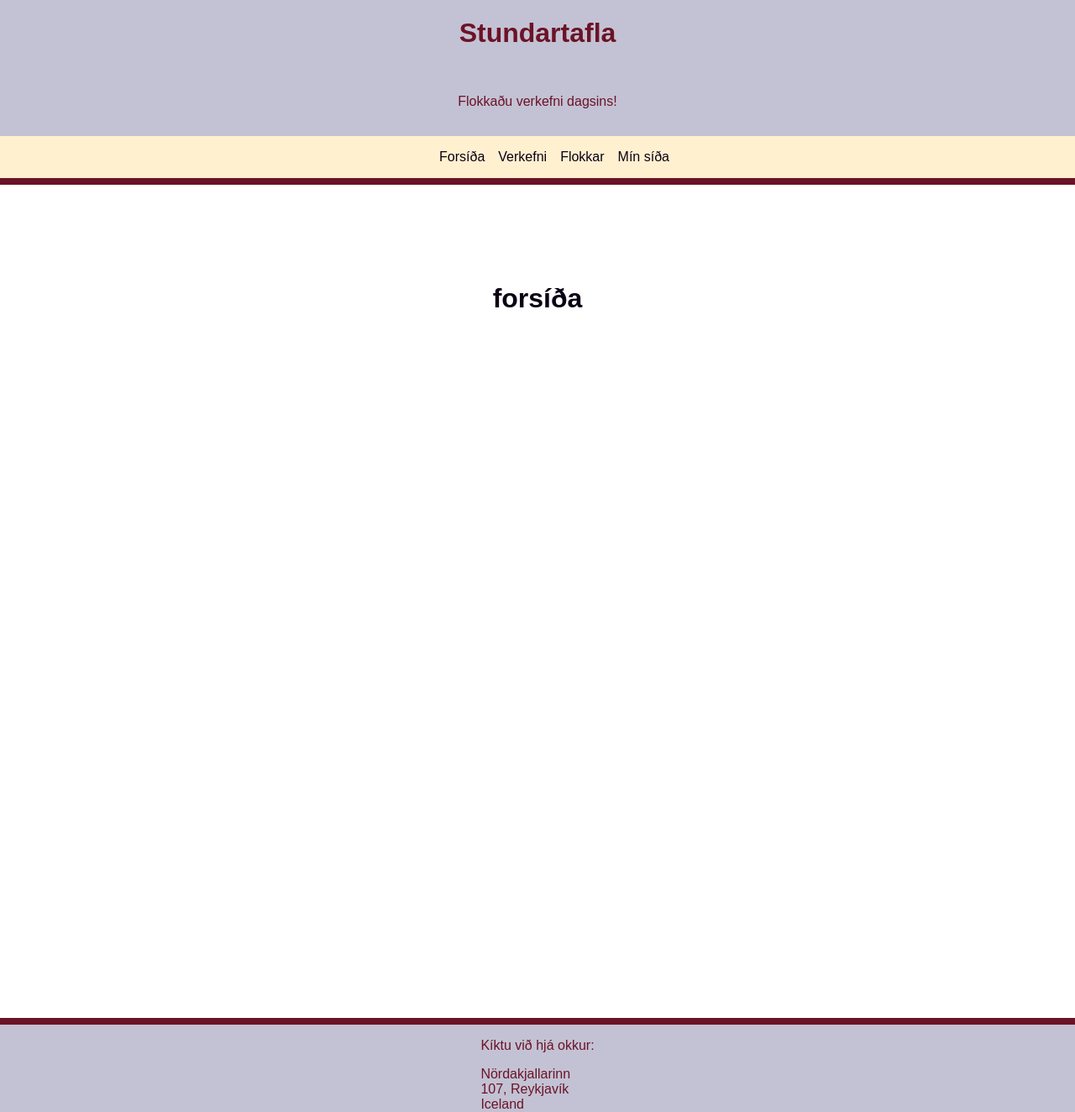
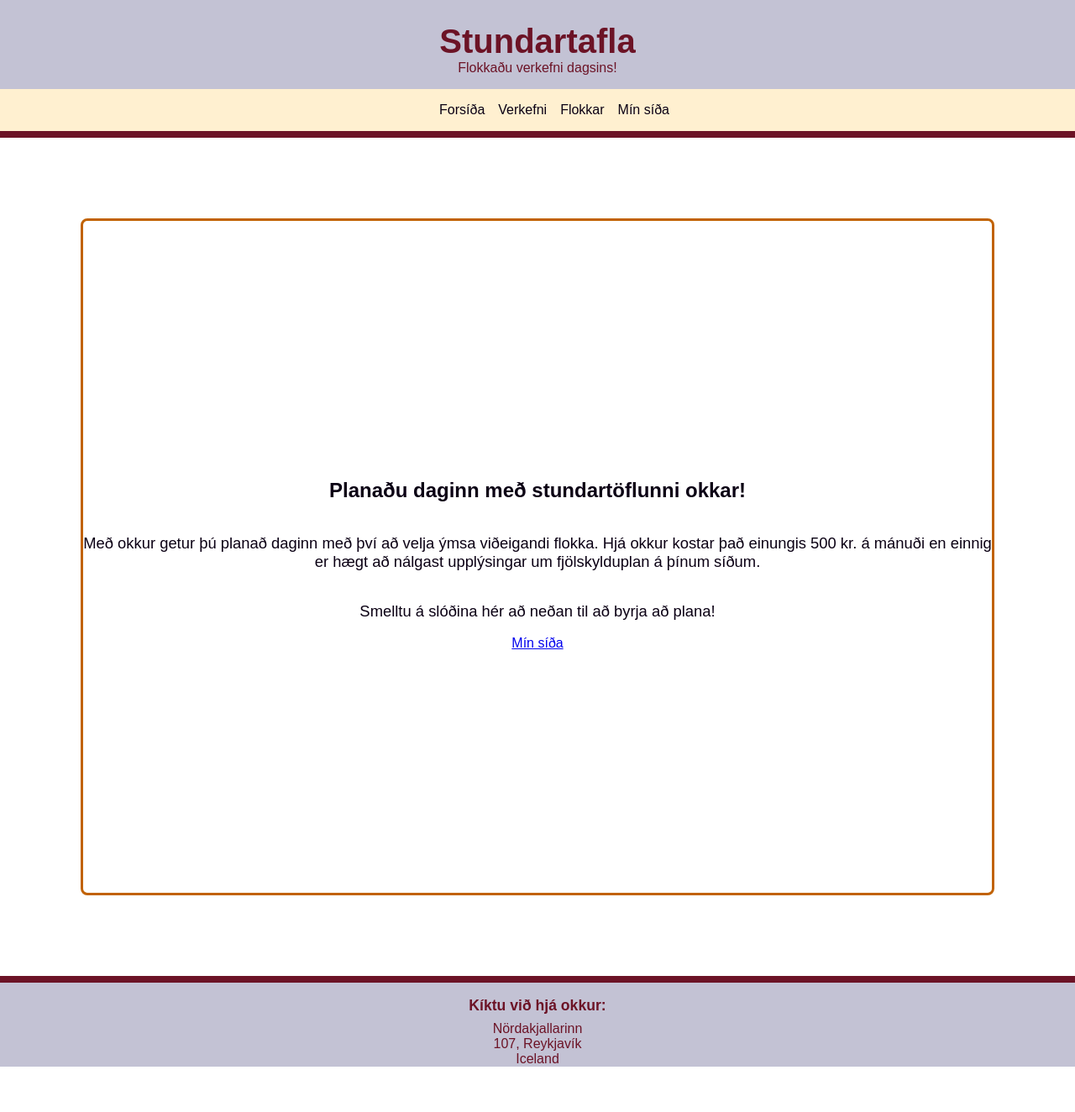
Before and after one commit to IsakLoftsson/Vefforritun-2-Hopverkefni-2, a Next.js app: page / in a window 1280 px wide. Shown: the whole page at 84% size. After the commit the page ends 1270 px from the top, so only its background shows below. Built offline with nearby package versions, Linux system fonts and the light colour scheme.

Commit message:
ætti að vera seinasta af sass

```diff
--- a/src/app/flokkar/page.tsx
+++ b/src/app/flokkar/page.tsx
@@ -30,7 +30,7 @@ export default function Page() {
     }
 
     return (
-        <div>
+        <div className='flokkar'>
             <h1>Flokkar</h1>
             {types.map(type => ( // Proper usage of map to render JSX
                 <div key={type.id}> {/* Ensure each post has a unique 'id' property */}
--- a/src/app/globals.css
+++ b/src/app/globals.css
@@ -30,10 +30,16 @@ header {
   display: flex;
   flex-direction: column;
   align-items: center;
-  gap: 1rem;
   border-bottom: 0.5rem solid;
   background-color: #c3c2d4;
   color: #6c1326;
+}
+header h1 {
+  margin-bottom: 0;
+  font-size: 2.5rem;
+}
+header p {
+  margin-top: 0;
 }
 header nav {
   width: 100%;
@@ -66,13 +72,22 @@ footer {
   color: #6c1326;
   margin-top: auto;
 }
+footer div {
+  text-align: center;
+  font-weight: 500;
+}
+footer div p {
+  font-size: 1.1rem;
+  font-weight: 700;
+  margin-bottom: 0.5rem;
+}
 
 .verkefni h1 {
   text-align: center;
 }
 
 .verkefnacard {
-  border: 1px solid #6c1326;
+  border: 1.5px solid #C16200;
   border-radius: 0.5rem;
   padding: 1rem;
   margin-bottom: 1rem;
@@ -87,4 +102,35 @@ footer {
   margin: 0 auto;
 }
 
+.flokkar h1 {
+  text-align: center;
+  font-size: 2rem;
+}
+.flokkar p {
+  text-align: center;
+  font-size: 1.15rem;
+  border: 1.5px solid #C16200;
+  border-radius: 0.5rem;
+  padding: 0.5rem;
+  margin-bottom: 1rem;
+}
+
+.forsida {
+  display: flex;
+  flex-direction: column;
+  align-items: center;
+  justify-content: center;
+  min-height: 100vh;
+  border: 3px solid #C16200;
+  border-radius: 0.5rem;
+}
+.forsida h1 {
+  text-align: center;
+  font-size: 2.5rem;
+}
+.forsida p {
+  text-align: center;
+  font-size: 1.15rem;
+}
+
 /*# sourceMappingURL=globals.css.map */
--- a/src/app/page.tsx
+++ b/src/app/page.tsx
@@ -4,7 +4,12 @@ import styles from "./page.module.css";
 export default function Home() {
   return (
     <div className={styles.main}>
-      <h1>forsíða</h1>
+      <div className='forsida'>
+        <h2>Planaðu daginn með stundartöflunni okkar!</h2>
+        <p>Með okkur getur þú planað daginn með því að velja ýmsa viðeigandi flokka. Hjá okkur kostar það einungis 500 kr. á mánuði en einnig er hægt að nálgast upplýsingar um fjölskylduplan á þínum síðum.</p>
+        <p>Smelltu á slóðina hér að neðan til að byrja að plana!</p>
+        <a href="mypage">Mín síða</a>
+      </div>
     </div>
   );
 }
--- a/src/styles/footer.scss
+++ b/src/styles/footer.scss
@@ -6,4 +6,14 @@ footer{
     background-color: $dark-color;
     color: $border-color;
     margin-top: auto;
+    div {
+        text-align: center;
+        font-weight: 500;
+        p {
+            font-size: 1.1rem;
+            font-weight: 700;
+            margin-bottom: 0.5rem;
+        }
+    }
+
 }
--- /dev/null
+++ b/src/styles/forsida.scss
@@ -0,0 +1,22 @@
+.forsida {
+    display: flex;
+    flex-direction: column;
+    align-items: center;
+    justify-content: center;
+    min-height: 100vh;
+
+    border: 3px solid $orange-color;
+    border-radius: $border-large;
+
+    h1 {
+        text-align: center;
+        font-size: 2.5rem;
+    }
+
+    p {
+        text-align: center;
+        font-size: 1.15rem;
+    }
+
+
+}
--- a/src/styles/globals.scss
+++ b/src/styles/globals.scss
@@ -5,7 +5,7 @@ $border-large: 0.5rem;
 $dark-color: #c3c2d4;
 $light-color: #fff0d0;
 $border-color: #6c1326;
-$text-color: #C16200;
+$orange-color: #C16200;
 
 $gutter: 2rem;
 $max-width: 1400px;
@@ -41,3 +41,5 @@ main{
 @import 'header';
 @import 'footer';
 @import 'verkefni';
+@import 'flokkar';
+@import 'forsida';
--- a/src/styles/header.scss
+++ b/src/styles/header.scss
@@ -3,10 +3,18 @@ header{
     display: flex;
     flex-direction: column;
     align-items: center;
-    gap: $spacing;
+
     border-bottom: $border-large solid;
     background-color: $dark-color;
     color: $border-color;
+
+    h1 {
+        margin-bottom: 0;
+        font-size: 2.5rem;
+    }
+    p {
+        margin-top: 0;
+    }
 
     nav {
 
--- a/src/styles/verkefni.scss
+++ b/src/styles/verkefni.scss
@@ -5,7 +5,7 @@
 }
 
 .verkefnacard {
-    border: 1px solid $border-color;
+    border: 1.5px solid $orange-color;
     border-radius: $border-large;
     padding: $spacing;
     margin-bottom: $spacing;
```
Also changed, not shown: src/styles/flokkar.scss (added, +15 -0 lines), src/myndir/calendar-planning.jpg (added), 1 other file (tests, documents, lock files or other folders).
